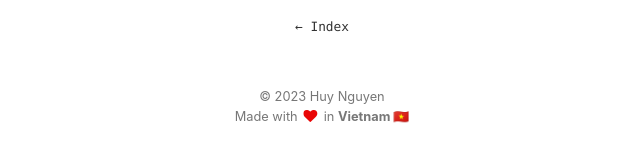
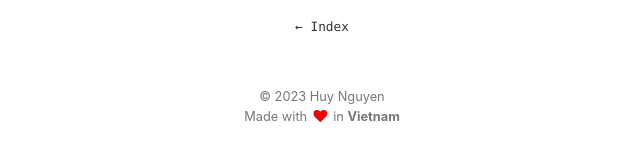
Before and after one commit to huynguyen-n/huy94, a Jekyll site: the page built from about.md, in a window 1280 px wide. Shown: the part 1099-1258 px from the top of the page, without its empty margins (318-958 px from the left). Built offline with Jekyll 4.4.1, drawn with Linux system fonts in a browser that asks for light colours.

Commit message:
update: favicon and footer

```diff
--- a/_includes/footer.html
+++ b/_includes/footer.html
@@ -1,4 +1,4 @@
 <div class="footer">
   <span class="block">&copy; {{ site.time | date: '%Y' }} {{ site.author_name }}</span>
-  <span class="block">Made with <i class="fa fa-heart pulse"></i> in <a href="#" target="_blank">Vietnam 🇻🇳</a></span>
+  <span class="block">Made with <i class="fa fa-heart pulse"></i> in <a href="https://goo.gl/maps/vDCoZuALmwpArwaa8?coh=178571&entry=tt" target="_blank">Vietnam</a></span>
 </div>
```
Also changed, not shown: assets/favicon.png, assets/touch-icon.png.
